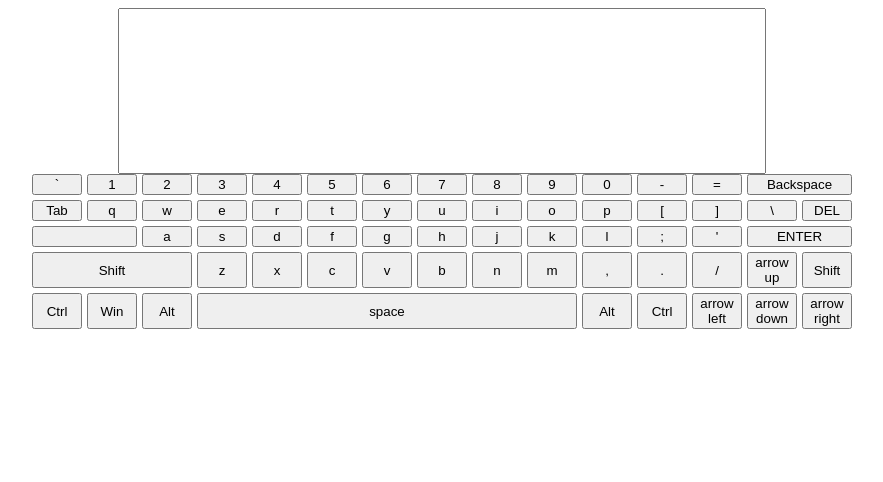
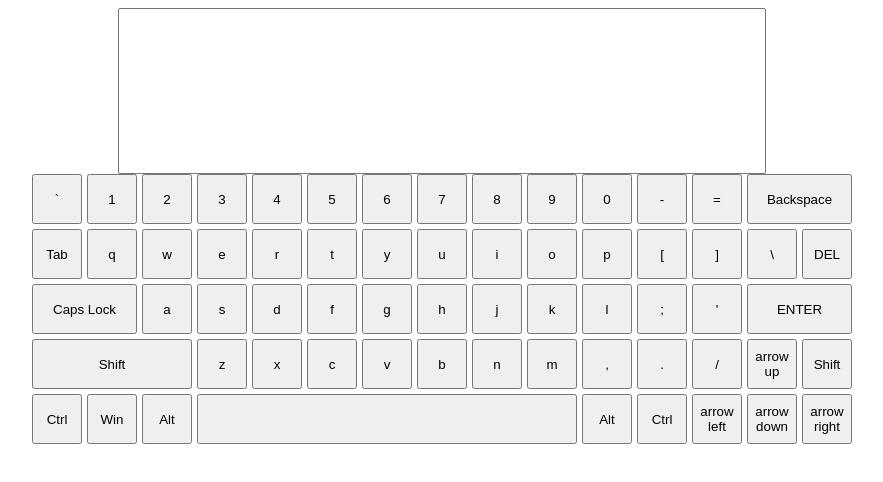
Before and after one commit to a1exymoroz/virtual-keyboard, a website: page src/index.html in a window 1280 px wide. Shown: the whole page, without its empty margins (198-1081 px from the left). Drawn offline with Linux system fonts and the light colour scheme.

Commit message:
feat: add events
add methods for rewrite text content

```diff
--- a/src/index.js
+++ b/src/index.js
@@ -6,11 +6,10 @@ class VirtualKeyboard {
 
     this.initKeyboardLayout();
 
-    this.init();
+    this.initKeyBoard();
   }
 
-  init() {
-    // Create main elements
+  initKeyBoard() {
     const wrapper = document.createElement('div');
     wrapper.classList.add('wrapper');
 
@@ -25,43 +24,21 @@ class VirtualKeyboard {
     wrapper.append(this.keyboardNode);
 
     this.rootNode.append(wrapper);
-
-    // Setup main elements
-    // this.elements.main.classList.add('keyboard', 'keyboard--hidden');
-    // this.elements.keysContainer.classList.add('keyboard__keys');
-    // this.elements.keysContainer.appendChild(this.createKeyboard());
-
-    // this.elements.keys = this.elements.keysContainer.querySelectorAll('.keyboard__key');
-
-    // Add to DOM
-    // this.elements.main.appendChild(this.elements.keysContainer);
-    // this.rootNode.append(this.elements.main);
-
-    // Automatically use keyboard for elements with .use-keyboard-input
-    // document.querySelectorAll('.use-keyboard-input').forEach((element) => {
-    //   element.addEventListener('focus', () => {
-    //     this.open(element.value, (currentValue) => {
-    //       element.value = currentValue;
-    //     });
-    //   });
-    // });
   }
 
   createKeyboard() {
     const fragment = document.createDocumentFragment();
-
-    // const keyboardLayout = getKeyboardLayout();
-    this.keyboardLayout.forEach((key) => {
+    this.keyboardLayout.forEach((key, index) => {
       const keyElement = document.createElement('button');
-      // const insertLineBreak = ['backspace', 'p', 'enter', '?'].indexOf(key) !== -1;
 
       // Add attributes/classes
       keyElement.setAttribute('type', 'button');
+      keyElement.dataset.index = `${index}`;
       keyElement.classList.add(...key.classes);
-
+      let text;
       switch (key.text.eng) {
         case 'Backspace': {
-          const text = key.text.eng;
+          text = key.text.eng;
           keyElement.textContent = text;
 
           keyElement.addEventListener('click', () => {
@@ -74,89 +51,78 @@ class VirtualKeyboard {
         }
 
         case 'Caps Lock': {
+          text = key.text.eng;
           keyElement.addEventListener('click', () => {
             this.toggleCapsLock();
           });
 
           break;
         }
+        case 'space': {
+          text = ' ';
+          keyElement.addEventListener('click', () => {
+            this.inputNode.value += text;
+          });
 
-        // case 'enter':
-        //   keyElement.classList.add('keyboard__key--wide');
-        //   // keyElement.innerHTML = createIconHTML('keyboard_return');
+          break;
+        }
+        case 'ENTER': {
+          text = key.text.eng;
+          keyElement.addEventListener('click', () => {
+            this.inputNode.value += '\n';
+          });
 
-        //   keyElement.addEventListener('click', () => {
-        //     this.properties.value += '\n';
-        //     // this.triggerEvent('oninput');
-        //   });
+          break;
+        }
+        case 'DEL': {
+          text = key.text.eng;
+          keyElement.addEventListener('click', () => {
+            this.inputNode.value = '';
+          });
 
-        //   break;
-
-        // case 'space':
-        //   keyElement.classList.add('keyboard__key--extra-wide');
-        //   // keyElement.innerHTML = createIconHTML('space_bar');
-
-        //   keyElement.addEventListener('click', () => {
-        //     this.properties.value += ' ';
-        //     // this.triggerEvent('oninput');
-        //   });
-
-        //   break;
-
-        // case 'done':
-        //   keyElement.classList.add('keyboard__key--wide', 'keyboard__key--dark');
-        //   // keyElement.innerHTML = createIconHTML('check_circle');
-
-        //   keyElement.addEventListener('click', () => {
-        //     // this.close();
-        //     // this.triggerEvent('onclose');
-        //   });
-
-        //   break;
+          break;
+        }
+        case 'Tab':
+        case 'Ctrl':
+        case 'Win':
+        case 'Alt':
+        case 'arrow left':
+        case 'arrow down':
+        case 'arrow right':
+        case 'arrow up':
+        case 'Shift': {
+          text = key.text.eng;
+          break;
+        }
 
         default: {
-          const text = key.text[this.language];
-          keyElement.textContent = text;
+          text = this.capsLock ? key.shift[this.language] : key.text[this.language];
 
-          keyElement.addEventListener('click', () => {
-            this.inputNode.value += text;
-            // this.triggerEvent('oninput');
+          keyElement.addEventListener('click', (event) => {
+            this.inputNode.value += event.currentTarget.textContent;
           });
 
           break;
         }
       }
-
+      keyElement.textContent = text;
       fragment.appendChild(keyElement);
     });
 
     return fragment;
   }
 
-  // triggerEvent(handlerName) {
-  //   if (typeof this.eventHandlers[handlerName] === 'function') {
-  //     this.eventHandlers[handlerName](this.properties.value);
-  //   }
-  // }
-
   toggleCapsLock() {
     this.capsLock = !this.capsLock;
-
-    // for (const key of this.elements.keys) {
-    //   if (key.childElementCount === 0) {
-    //     key.textContent = this.properties.capsLock
-    //       ? key.textContent.toUpperCase()
-    //       : key.textContent.toLowerCase();
-    //   }
-    // }
+    this.rewriteKeyboardText();
   }
 
-  // open(initialValue, oninput, onclose) {
-  //   this.properties.value = initialValue || '';
-  //   this.eventHandlers.oninput = oninput;
-  //   this.eventHandlers.onclose = onclose;
-  //   this.elements.main.classList.remove('keyboard--hidden');
-  // }
+  rewriteKeyboardText() {
+    this.keyboardNode.childNodes.forEach((element) => {
+      const key = this.keyboardLayout[+element.dataset.index];
+      element.textContent = this.capsLock ? key.shift[this.language] : key.text[this.language];
+    });
+  }
 
   initKeyboardLayout() {
     this.keyboardLayout = [
@@ -167,8 +133,8 @@ class VirtualKeyboard {
           ru: 'ё',
         },
         shift: {
-          eng: null,
-          ru: null,
+          eng: '~',
+          ru: 'ё'.toUpperCase(),
         },
       },
       {
@@ -310,8 +276,8 @@ class VirtualKeyboard {
           ru: 'Backspace',
         },
         shift: {
-          eng: null,
-          ru: null,
+          eng: 'Backspace',
+          ru: 'Backspace',
         },
       },
       {
@@ -321,8 +287,8 @@ class VirtualKeyboard {
           ru: 'Tab',
         },
         shift: {
-          eng: null,
-          ru: null,
+          eng: 'Tab',
+          ru: 'Tab',
         },
       },
       {
@@ -476,8 +442,8 @@ class VirtualKeyboard {
           ru: 'DEL',
         },
         shift: {
-          eng: null,
-          ru: null,
+          eng: 'DEL',
+          ru: 'DEL',
         },
       },
       {
@@ -487,8 +453,8 @@ class VirtualKeyboard {
           ru: 'Caps Lock',
         },
         shift: {
-          eng: null,
-          ru: null,
+          eng: 'Caps Lock',
+          ru: 'Caps Lock',
         },
       },
       {
@@ -619,8 +585,8 @@ class VirtualKeyboard {
           ru: 'ENTER',
         },
         shift: {
-          eng: null,
-          ru: null,
+          eng: 'ENTER',
+          ru: 'ENTER',
         },
       },
       {
@@ -630,8 +596,8 @@ class VirtualKeyboard {
           ru: 'Shift',
         },
         shift: {
-          eng: null,
-          ru: null,
+          eng: 'Shift',
+          ru: 'Shift',
         },
       },
       {
@@ -751,8 +717,8 @@ class VirtualKeyboard {
           ru: 'arrow up',
         },
         shift: {
-          eng: null,
-          ru: null,
+          eng: 'arrow up',
+          ru: 'arrow up',
         },
       },
       {
@@ -762,8 +728,8 @@ class VirtualKeyboard {
           ru: 'Shift',
         },
         shift: {
-          eng: null,
-          ru: null,
+          eng: 'Shift',
+          ru: 'Shift',
         },
       },
       {
@@ -773,8 +739,8 @@ class VirtualKeyboard {
           ru: 'Ctrl',
         },
         shift: {
-          eng: null,
-          ru: null,
+          eng: 'Ctrl',
+          ru: 'Ctrl',
         },
       },
       {
@@ -784,8 +750,8 @@ class VirtualKeyboard {
           ru: 'Win',
         },
         shift: {
-          eng: null,
-          ru: null,
+          eng: 'Win',
+          ru: 'Win',
         },
       },
       {
@@ -795,8 +761,8 @@ class VirtualKeyboard {
           ru: 'Alt',
         },
         shift: {
-          eng: null,
-          ru: null,
+          eng: 'Alt',
+          ru: 'Alt',
         },
       },
       {
@@ -806,8 +772,8 @@ class VirtualKeyboard {
           ru: 'space',
         },
         shift: {
-          eng: null,
-          ru: null,
+          eng: 'space',
+          ru: 'space',
         },
       },
       {
@@ -817,8 +783,8 @@ class VirtualKeyboard {
           ru: 'Alt',
         },
         shift: {
-          eng: null,
-          ru: null,
+          eng: 'Alt',
+          ru: 'Alt',
         },
       },
       {
@@ -828,8 +794,8 @@ class VirtualKeyboard {
           ru: 'Ctrl',
         },
         shift: {
-          eng: null,
-          ru: null,
+          eng: 'Ctrl',
+          ru: 'Ctrl',
         },
       },
       {
@@ -839,8 +805,8 @@ class VirtualKeyboard {
           ru: 'arrow left',
         },
         shift: {
-          eng: null,
-          ru: null,
+          eng: 'arrow left',
+          ru: 'arrow left',
         },
       },
       {
@@ -850,8 +816,8 @@ class VirtualKeyboard {
           ru: 'arrow down',
         },
         shift: {
-          eng: null,
-          ru: null,
+          eng: 'arrow down',
+          ru: 'arrow down',
         },
       },
       {
@@ -861,8 +827,8 @@ class VirtualKeyboard {
           ru: 'arrow right',
         },
         shift: {
-          eng: null,
-          ru: null,
+          eng: 'arrow right',
+          ru: 'arrow right',
         },
       },
     ];
--- a/src/style.css
+++ b/src/style.css
@@ -12,11 +12,16 @@
 .keyboard {
   display: grid;
   grid-template-columns: repeat(15, 50px);
+  grid-template-rows: repeat(5, 50px);
   grid-gap: 5px;
 }
 
 .keyboard__key {
   grid-column: span 1;
+}
+
+.keyboard__key:active {
+  box-shadow: 2px 2px #999;
 }
 
 .keyboard__key_two-grid-column {
```
